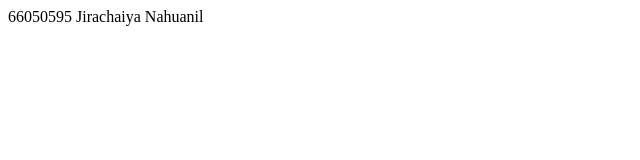
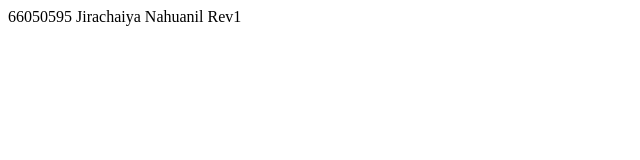
Before and after one commit to Jirachaiya/git101_pound, a plain HTML site: page index.html in a window 1280 px wide. Shown: the full height of the page, 0-640 px from the left. Drawn offline with Linux system fonts and the light colour scheme.

Commit message:
Update index.html

```diff
--- a/index.html
+++ b/index.html
@@ -6,6 +6,6 @@
     <title>Document</title>
 </head>
 <body>
-    66050595 Jirachaiya Nahuanil
+    66050595 Jirachaiya Nahuanil Rev1
 </body>
 </html>
```
